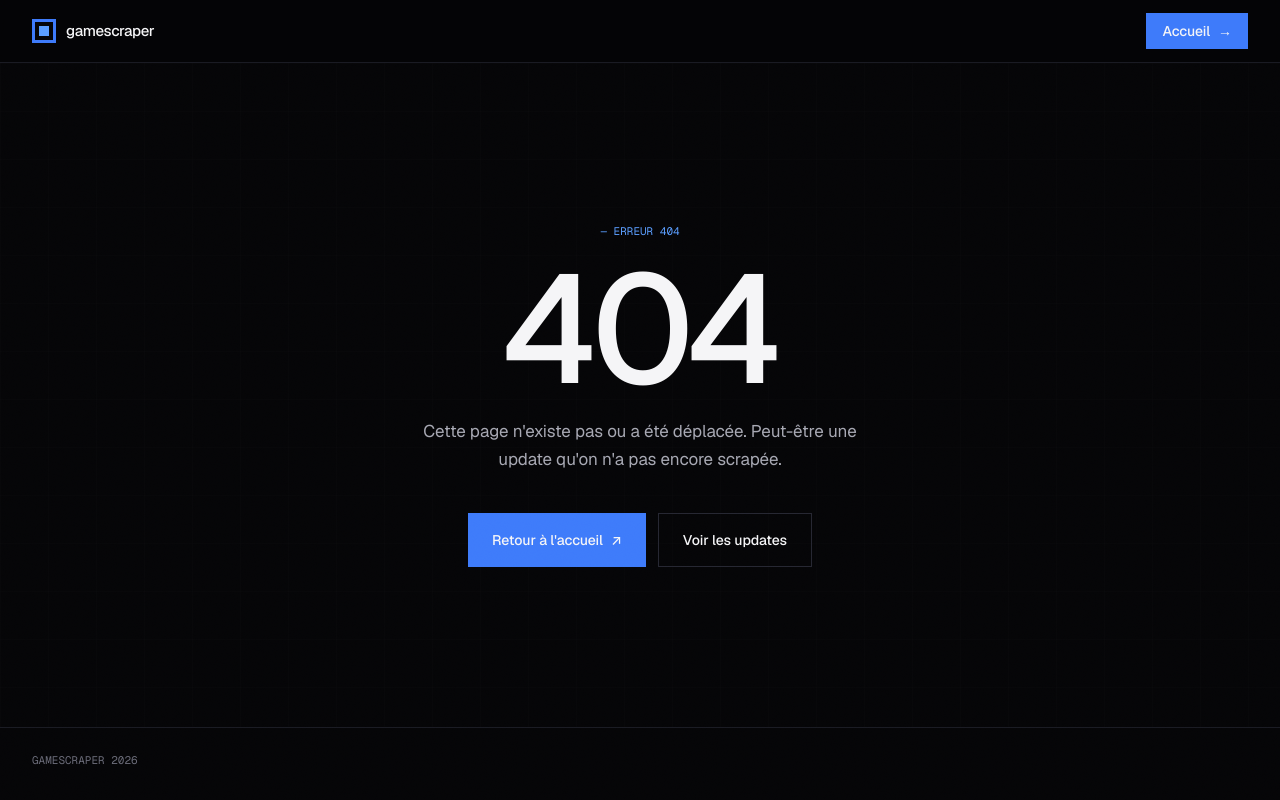
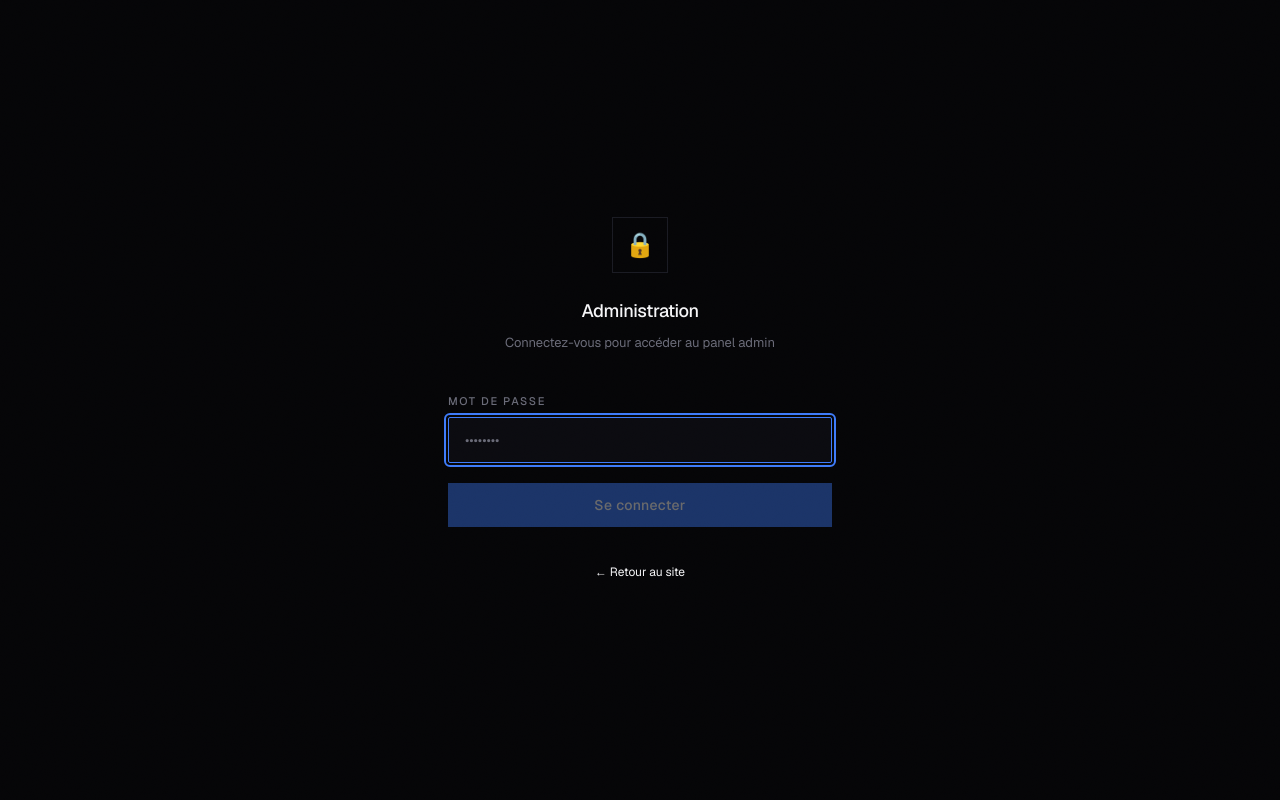
Before and after one commit to Ironakatina33/gamescraper, a Next.js app: page /admin/login in a window 1280 px wide. Before the commit this address had no page. Built offline with nearby package versions, Linux system fonts and the light colour scheme.

Commit message:
feat: add admin login page with password protection and logout button

```diff
--- /dev/null
+++ b/app/admin/login/page.tsx
@@ -0,0 +1,108 @@
+'use client';
+
+import { useState, FormEvent } from 'react';
+import { useRouter } from 'next/navigation';
+
+export default function AdminLoginPage() {
+  const [password, setPassword] = useState('');
+  const [error, setError] = useState('');
+  const [loading, setLoading] = useState(false);
+  const router = useRouter();
+
+  async function handleSubmit(e: FormEvent) {
+    e.preventDefault();
+    setError('');
+    setLoading(true);
+
+    try {
+      const res = await fetch('/api/admin/login', {
+        method: 'POST',
+        headers: { 'Content-Type': 'application/json' },
+        body: JSON.stringify({ password }),
+      });
+
+      if (res.ok) {
+        router.push('/admin');
+      } else {
+        const data = await res.json();
+        setError(data.error || 'Mot de passe incorrect');
+      }
+    } catch {
+      setError('Erreur de connexion');
+    } finally {
+      setLoading(false);
+    }
+  }
+
+  return (
+    <div className="min-h-screen flex items-center justify-center px-4" style={{ background: 'var(--bg)' }}>
+      <div className="w-full max-w-sm">
+        {/* Header */}
+        <div className="text-center mb-10">
+          <div className="inline-flex items-center justify-center w-14 h-14 border border-[var(--line)] mb-6">
+            <span className="text-2xl">🔒</span>
+          </div>
+          <h1 className="text-lg font-medium text-[var(--ink)] tracking-tight">
+            Administration
+          </h1>
+          <p className="mt-2 text-[13px] text-[var(--ink-muted)]">
+            Connectez-vous pour accéder au panel admin
+          </p>
+        </div>
+
+        {/* Form */}
+        <form onSubmit={handleSubmit} className="space-y-5">
+          <div>
+            <label
+              htmlFor="password"
+              className="block text-[11px] uppercase tracking-[0.15em] text-[var(--ink-muted)] mb-2 font-medium"
+            >
+              Mot de passe
+            </label>
+            <input
+              id="password"
+              type="password"
+              value={password}
+              onChange={(e) => setPassword(e.target.value)}
+              autoFocus
+              required
+              placeholder="••••••••"
+              className="w-full px-4 py-3 bg-[var(--bg-elev)] border border-[var(--line)] text-[var(--ink)] placeholder-[var(--ink-muted)] text-sm focus:outline-none focus:border-[var(--brand)] transition-colors"
+            />
+          </div>
+
+          {error && (
+            <div className="px-4 py-3 border border-[var(--bad)]/30 bg-[var(--bad)]/5 text-[var(--bad)] text-[13px]">
+              {error}
+            </div>
+          )}
+
+          <button
+            type="submit"
+            disabled={loading || !password}
+            className="w-full py-3 bg-[var(--brand)] hover:bg-[var(--brand-hi)] text-white text-sm font-medium tracking-wide transition-colors disabled:opacity-40 disabled:cursor-not-allowed"
+          >
+            {loading ? (
+              <span className="inline-flex items-center gap-2">
+                <span className="h-3.5 w-3.5 border-2 border-white/30 border-t-white rounded-full animate-spin" />
+                Connexion...
+              </span>
+            ) : (
+              'Se connecter'
+            )}
+          </button>
+        </form>
+
+        {/* Footer */}
+        <div className="mt-8 text-center">
+          <a
+            href="/"
+            className="text-[12px] text-[var(--ink-muted)] hover:text-[var(--brand-hi)] transition-colors"
+          >
+            ← Retour au site
+          </a>
+        </div>
+      </div>
+    </div>
+  );
+}
--- a/app/admin/page.tsx
+++ b/app/admin/page.tsx
@@ -1,6 +1,7 @@
 'use client';
 
 import { useState, useEffect, useCallback } from 'react';
+import { useRouter } from 'next/navigation';
 import Link from 'next/link';
 import ConfirmModal from '../components/ConfirmModal';
 
@@ -53,9 +54,15 @@ interface TopGame {
 type TabId = 'scrape' | 'stats' | 'games' | 'add';
 
 export default function AdminPage() {
+  const router = useRouter();
   const [isLoading, setIsLoading] = useState(false);
   const [loadingSource, setLoadingSource] = useState<string | null>(null);
   const [message, setMessage] = useState('');
+
+  async function handleLogout() {
+    await fetch('/api/admin/logout', { method: 'POST' });
+    router.push('/admin/login');
+  }
   const [messageType, setMessageType] = useState<'success' | 'error'>('success');
   const [stats, setStats] = useState({ updates: 0, details: 0, sources: 0 });
   const [activeTab, setActiveTab] = useState<TabId>('scrape');
@@ -368,6 +375,12 @@ export default function AdminPage() {
             <Link href="/" className="mono text-[11px] uppercase tracking-[0.2em] text-[#6a6b78] hover:text-[#f5f5f7] transition-colors">
               ↩ Exit
             </Link>
+            <button
+              onClick={handleLogout}
+              className="mono text-[11px] uppercase tracking-[0.2em] text-[#ff5a5f] hover:text-[#ff8a8f] transition-colors"
+            >
+              Déconnexion
+            </button>
           </div>
         </div>
       </header>
--- /dev/null
+++ b/app/api/admin/login/route.ts
@@ -0,0 +1,26 @@
+import { NextRequest, NextResponse } from 'next/server';
+
+const ADMIN_SECRET = process.env.ADMIN_SECRET || '14102004';
+
+export async function POST(req: NextRequest) {
+  try {
+    const { password } = await req.json();
+
+    if (password !== ADMIN_SECRET) {
+      return NextResponse.json({ error: 'Mot de passe incorrect' }, { status: 401 });
+    }
+
+    const res = NextResponse.json({ ok: true });
+    res.cookies.set('admin-auth', ADMIN_SECRET, {
+      httpOnly: true,
+      secure: process.env.NODE_ENV === 'production',
+      sameSite: 'strict',
+      maxAge: 60 * 60 * 24 * 7, // 7 days
+      path: '/',
+    });
+
+    return res;
+  } catch {
+    return NextResponse.json({ error: 'Invalid request' }, { status: 400 });
+  }
+}
--- /dev/null
+++ b/app/api/admin/logout/route.ts
@@ -0,0 +1,13 @@
+import { NextResponse } from 'next/server';
+
+export async function POST() {
+  const res = NextResponse.json({ ok: true });
+  res.cookies.set('admin-auth', '', {
+    httpOnly: true,
+    secure: process.env.NODE_ENV === 'production',
+    sameSite: 'strict',
+    maxAge: 0,
+    path: '/',
+  });
+  return res;
+}
--- a/middleware.ts
+++ b/middleware.ts
@@ -11,6 +11,11 @@ const PROTECTED_API_ROUTES = ['/api/admin', '/api/sync', '/api/sync-igg', '/api/
 
 export function middleware(request: NextRequest) {
   const { pathname } = request.nextUrl;
+
+  // Allow login/logout pages and APIs without auth
+  if (pathname === '/admin/login' || pathname === '/api/admin/login' || pathname === '/api/admin/logout') {
+    return NextResponse.next();
+  }
 
   // Check if this is a protected route
   const isProtectedPage = PROTECTED_ROUTES.some(route => pathname.startsWith(route));
@@ -45,8 +50,8 @@ export function middleware(request: NextRequest) {
       );
     }
 
-    // For pages, redirect to home with error
-    return NextResponse.redirect(new URL('/?error=unauthorized', request.url));
+    // For pages, redirect to login
+    return NextResponse.redirect(new URL('/admin/login', request.url));
   }
 
   // If authenticated via query param, set cookie for future requests
```
